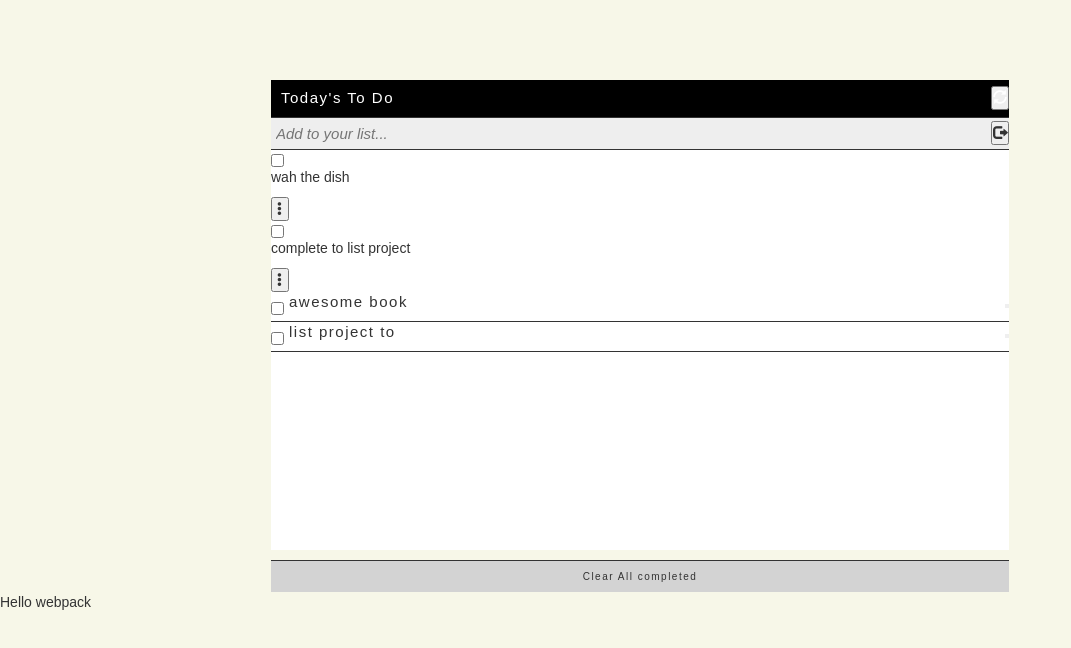
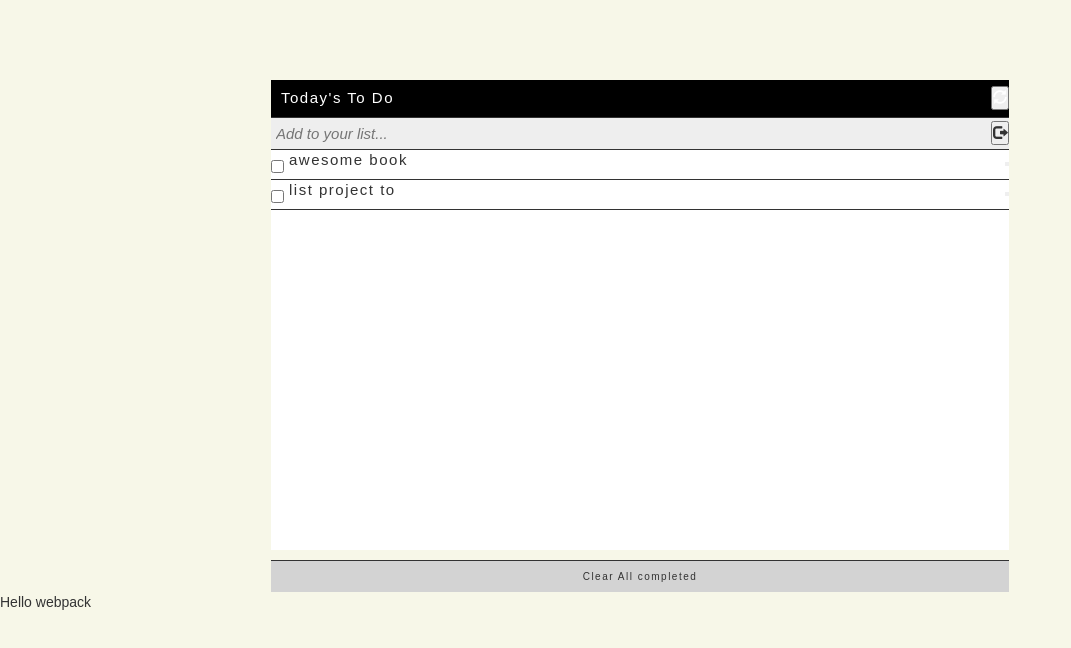
Before and after one commit to basitali111/ToDo-List, a website built with webpack: page dist/index.html in a window 1280 px wide. Shown: the whole page, without its empty margins (0-1071 px from the left). Built offline with nearby package versions, Linux system fonts and the light colour scheme; some icons are missing.

Commit message:
fix linters error

```diff
--- a/dist/index.html
+++ b/dist/index.html
@@ -17,16 +17,6 @@
     <button> <span class="glyphicon glyphicon-log-out"></span></button>
 </div>
 <ul class="list-contaner">
-    <li class="itm1">
-        <input type="checkbox" class="checkbox" id="0">
-        <p id="0">wah the dish</p>
-        <button><span class="glyphicon glyphicon-option-vertical"></span></button>
-    </li>
-    <li>
-        <input type="checkbox" class="checkbox" id="0">
-        <p id="0">complete to list project</p>
-        <button><span class="glyphicon glyphicon-option-vertical"></span></button>
-    </li>
 
 </ul>
 <div class="foot">
```
